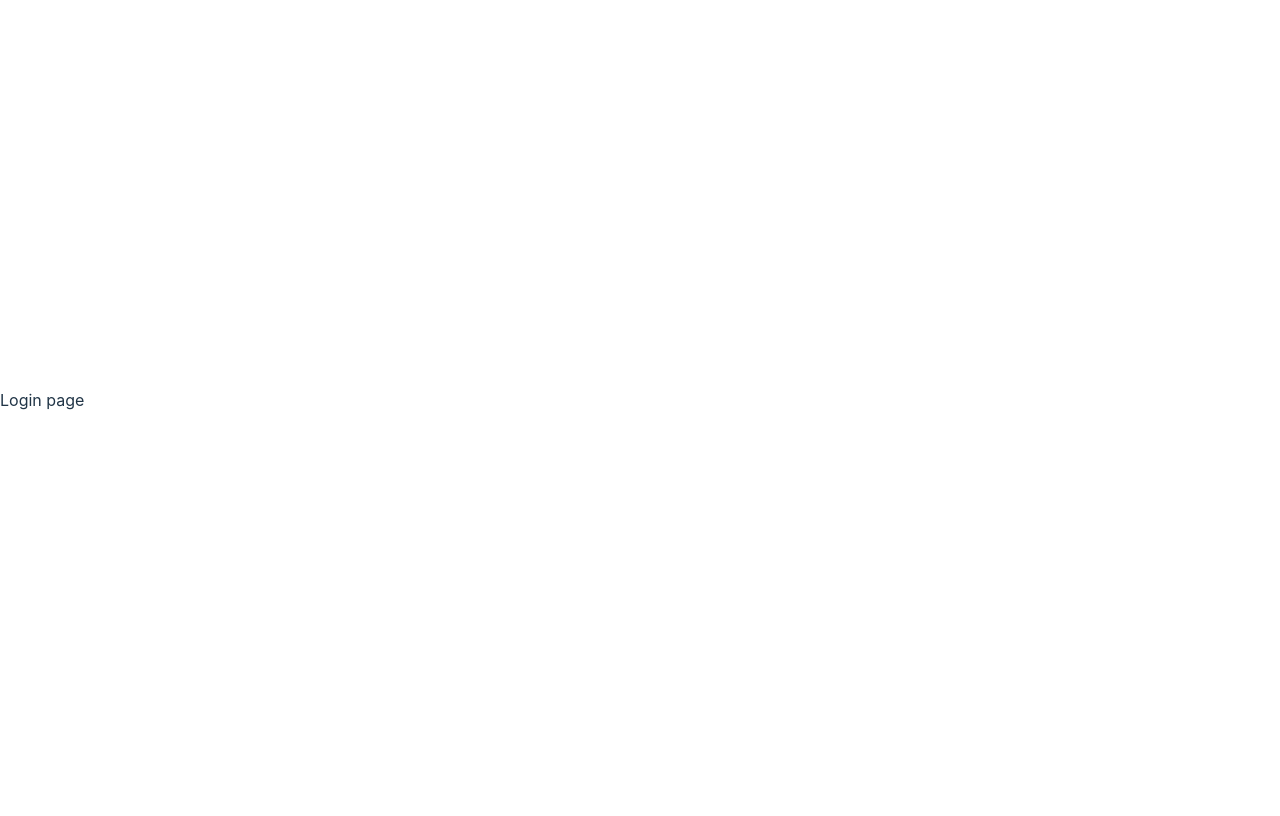
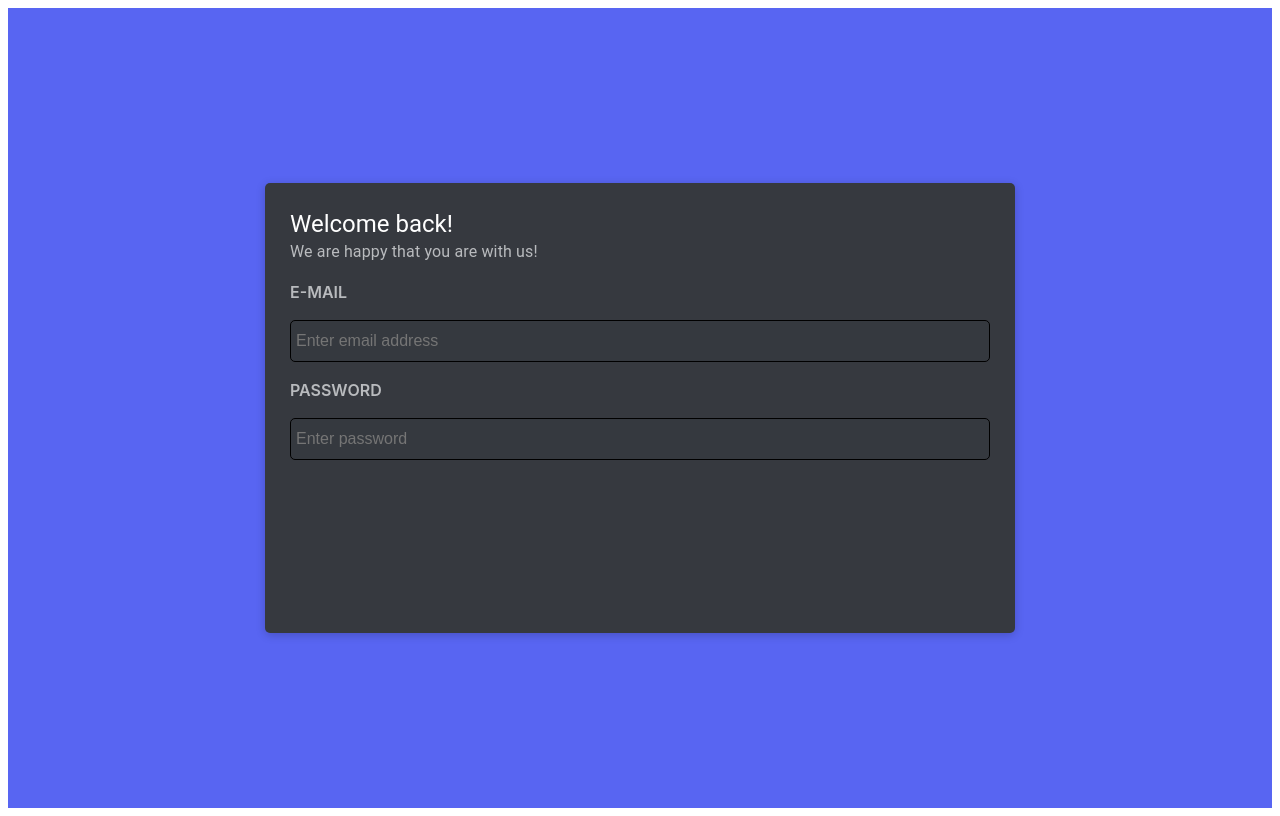
Before and after one commit to Abhishek-1337/Fuwa, a React (Vite) app in the folder fuwa-frontend/: page / in a window 1280 px wide. Built offline with nearby package versions, Linux system fonts and the light colour scheme.

Commit message:
Created input for login page

```diff
--- a/fuwa-frontend/package.json
+++ b/fuwa-frontend/package.json
@@ -10,6 +10,9 @@
     "preview": "vite preview"
   },
   "dependencies": {
+    "@emotion/react": "^11.11.1",
+    "@emotion/styled": "^11.11.0",
+    "@mui/material": "^5.14.6",
     "react": "^18.2.0",
     "react-dom": "^18.2.0",
     "react-router-dom": "^6.15.0"
--- a/fuwa-frontend/src/App.jsx
+++ b/fuwa-frontend/src/App.jsx
@@ -1,6 +1,6 @@
 import { Routes, Route } from "react-router-dom";
-import Login from "./components/auth/Login";
-import Register from "./components/auth/Register";
+import Login from "./components/auth/Login/Login";
+import Register from "./components/auth/Register/Register";
 import Dashboard from "./components/dashboard/Dashboard";
 
 function App() {
--- a/fuwa-frontend/src/components/auth/Login.jsx
+++ /dev/null
@@ -1,5 +0,0 @@
-const Login = () => {
-  return <div>Login page</div>;
-};
-
-export default Login;
--- /dev/null
+++ b/fuwa-frontend/src/components/auth/Login/Login.jsx
@@ -0,0 +1,22 @@
+import { useState } from "react";
+import AuthBox from "../../shared/components/AuthBox";
+import LoginHeader from "./LoginHeader";
+import LoginInput from "./LoginInput";
+
+const Login = () => {
+  const [email, setEmail] = useState("");
+  const [password, setPassword] = useState("");
+  return (
+    <AuthBox>
+      <LoginHeader />
+      <LoginInput
+        mail={email}
+        setMail={setEmail}
+        password={password}
+        setPassword={setPassword}
+      />
+    </AuthBox>
+  );
+};
+
+export default Login;
--- /dev/null
+++ b/fuwa-frontend/src/components/auth/Login/LoginHeader.jsx
@@ -0,0 +1,17 @@
+import { Typography } from "@mui/material";
+//Typography is a component from material UI library which helps in styling fonts in your website by allowing you to add custom css or use component inbuilt attributes to style.
+
+const LoginHeader = () => {
+  return (
+    <>
+      <Typography variant="h5" sx={{ color: "white" }}>
+        Welcome back!
+      </Typography>
+      <Typography sx={{ color: "#b9bbbe" }}>
+        We are happy that you are with us!
+      </Typography>
+    </>
+  );
+};
+
+export default LoginHeader;
--- /dev/null
+++ b/fuwa-frontend/src/components/auth/Login/LoginInput.jsx
@@ -0,0 +1,24 @@
+import InputBox from "../../shared/components/InputBox";
+
+const LoginInput = ({ mail, setMail, password, setPassword }) => {
+  return (
+    <>
+      <InputBox
+        value={mail}
+        setValue={setMail}
+        placeholder="Enter email address"
+        label="E-mail"
+        type="text"
+      />
+      <InputBox
+        value={password}
+        setValue={setPassword}
+        placeholder="Enter password"
+        label="Password"
+        type="password"
+      />
+    </>
+  );
+};
+
+export default LoginInput;
--- a/fuwa-frontend/src/components/auth/Register.jsx
+++ /dev/null
@@ -1,5 +0,0 @@
-const Register = () => {
-  return <div>Register page</div>;
-};
-
-export default Register;
--- /dev/null
+++ b/fuwa-frontend/src/components/auth/Register/Register.jsx
@@ -0,0 +1,7 @@
+import AuthBox from "../../shared/components/AuthBox";
+
+const Register = () => {
+  return <AuthBox>Register page</AuthBox>;
+};
+
+export default Register;
--- a/fuwa-frontend/src/components/dashboard/Dashboard.jsx
+++ b/fuwa-frontend/src/components/dashboard/Dashboard.jsx
@@ -1,5 +1,7 @@
+import AuthBox from "../shared/components/AuthBox";
+
 const Dashboard = () => {
-  return <div>Dashboard page</div>;
+  return <AuthBox>Dashboard page</AuthBox>;
 };
 
 export default Dashboard;
--- /dev/null
+++ b/fuwa-frontend/src/components/shared/components/AuthBox.jsx
@@ -0,0 +1,34 @@
+import Box from "@mui/material/Box";
+import { styled } from "@mui/material";
+
+const BoxWrapper = styled("div")({
+  width: "100%",
+  height: "100vh",
+  display: "flex",
+  alignItems: "center",
+  justifyContent: "center",
+  background: "#5865F2",
+});
+
+const AuthBox = (props) => {
+  return (
+    <BoxWrapper>
+      <Box
+        sx={{
+          width: 700,
+          height: 400,
+          bgcolor: "#36393f",
+          borderRadius: "5px",
+          display: "flex",
+          flexDirection: "column",
+          padding: "25px",
+          boxShadow: "0 2px 10px 0 rgb(0 0 0 / 20%)",
+        }}
+      >
+        {props.children}
+      </Box>
+    </BoxWrapper>
+  );
+};
+
+export default AuthBox;
--- /dev/null
+++ b/fuwa-frontend/src/components/shared/components/InputBox.jsx
@@ -0,0 +1,48 @@
+import { styled } from "@mui/material";
+
+const Wrapper = styled("div")({
+  display: "flex",
+  flexDirection: "column",
+  justifyContent: "center",
+  width: "100%",
+});
+
+const Label = styled("p")({
+  color: "#b9bbbe",
+  textTransform: "uppercase",
+  fontWeight: "600",
+  fontSize: "16px",
+});
+
+const Input = styled("input")({
+  height: "40px",
+  border: "1px solid black",
+  borderRadius: "5px",
+  color: "#dcddde",
+  background: "#35393f",
+  margin: 0,
+  fontSize: "16px",
+  padding: "0 5px",
+  flexGrow: "1",
+});
+
+const InputBox = (props) => {
+  const { value, setValue, placeholder, label, type } = props;
+
+  const handleValueChange = (e) => {
+    setValue(e.target.value);
+  };
+  return (
+    <Wrapper>
+      <Label>{label}</Label>
+      <Input
+        value={value}
+        type={type}
+        placeholder={placeholder}
+        onChange={handleValueChange}
+      ></Input>
+    </Wrapper>
+  );
+};
+
+export default InputBox;
--- a/fuwa-frontend/src/index.css
+++ b/fuwa-frontend/src/index.css
@@ -21,14 +21,6 @@ a {
 }
 a:hover {
   color: #535bf2;
-}
-
-body {
-  margin: 0;
-  display: flex;
-  place-items: center;
-  min-width: 320px;
-  min-height: 100vh;
 }
 
 h1 {
```
Also changed, not shown: 1 other file (tests, documents, lock files or other folders).
